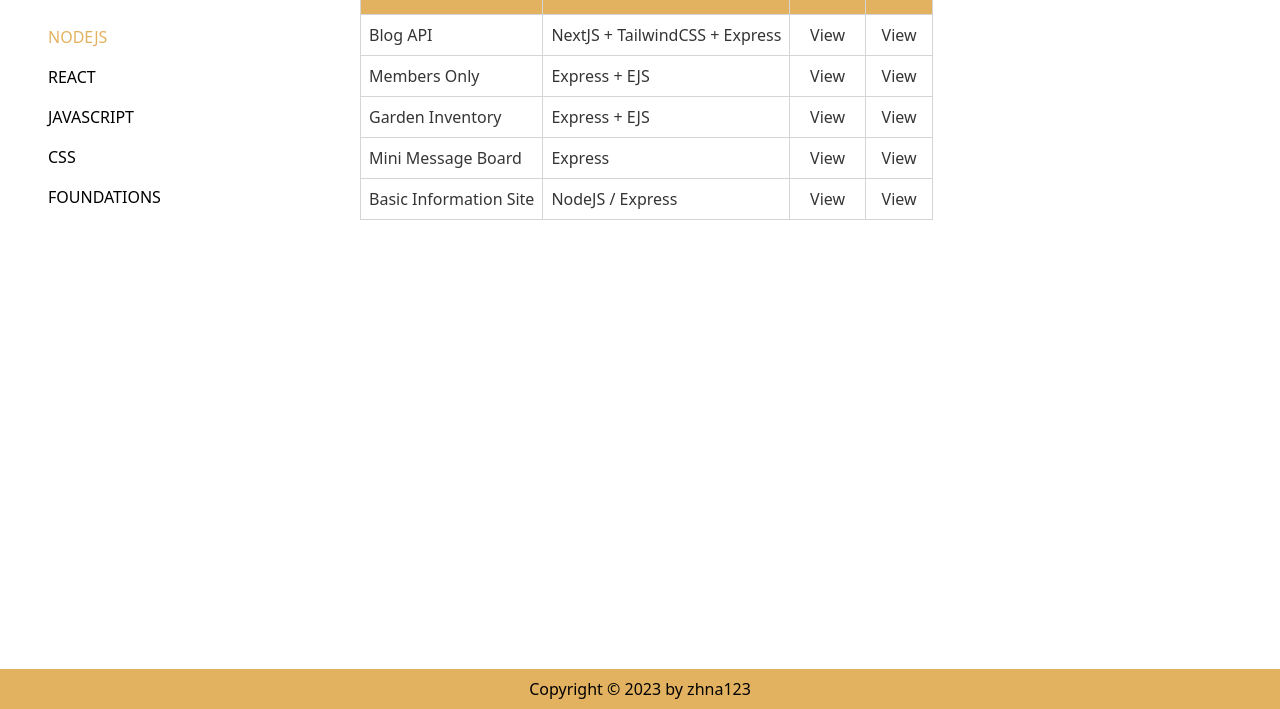
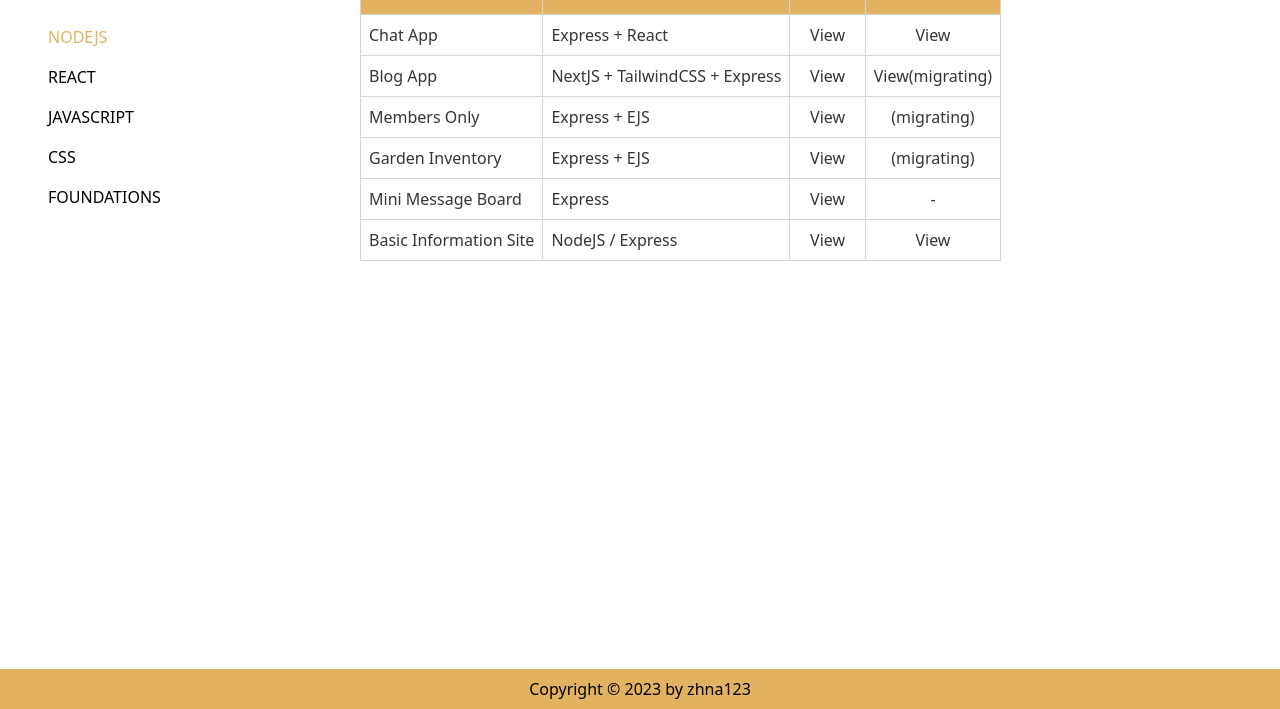
Before and after one commit to zhna123/the-odin-catalog, a website built with Vite: page index.html in a window 1280 px wide. Shown: the part 91-800 px from the top of the page. Built offline with nearby package versions, Linux system fonts and the light colour scheme.

Commit message:
added more links

```diff
--- a/index.html
+++ b/index.html
@@ -31,34 +31,40 @@
           </thead>
           <tbody>
             <tr>
-              <td class="border p-2 border-odin-gray">Blog API</td>
+              <td class="border p-2 border-odin-gray">Chat App</td>
+              <td class="hidden sm:table-cell border p-2 border-odin-gray">Express + React</td>
+              <td class="border p-2 border-odin-gray text-center hover:text-odin-gold"><a href="#">View</a></td>
+              <td class="border p-2 border-odin-gray text-center hover:text-odin-gold"><a href="#">View</a></td>
+            </tr>
+            <tr>
+              <td class="border p-2 border-odin-gray">Blog App</td>
               <td class="hidden sm:table-cell border p-2 border-odin-gray">NextJS + TailwindCSS + Express</td>
-              <td class="border p-2 border-odin-gray text-center">View</td>
-              <td class="border p-2 border-odin-gray text-center">View</td>
+              <td class="border p-2 border-odin-gray text-center hover:text-odin-gold"><a href="https://github.com/zhna123/dev-journal" target="_blank">View</a></td>
+              <td class="border p-2 border-odin-gray text-center hover:text-odin-gold"><a href="https://dev-journal-psi.vercel.app/" target="_blank">View(migrating)</a></td>
             </tr>
             <tr>
               <td class="border p-2 border-odin-gray">Members Only</td>
               <td class="hidden sm:table-cell border p-2 border-odin-gray">Express + EJS</td>
-              <td class="border p-2 border-odin-gray text-center">View</td>
-              <td class="border p-2 border-odin-gray text-center">View</td>
+              <td class="border p-2 border-odin-gray text-center hover:text-odin-gold"><a href="https://github.com/zhna123/members-only" target="_blank">View</a></td>
+              <td class="border p-2 border-odin-gray text-center">(migrating)</td>
             </tr>
             <tr>
               <td class="border p-2 border-odin-gray">Garden Inventory</td>
               <td class="hidden sm:table-cell border p-2 border-odin-gray">Express + EJS</td>
-              <td class="border p-2 border-odin-gray text-center">View</td>
-              <td class="border p-2 border-odin-gray text-center">View</td>
+              <td class="border p-2 border-odin-gray text-center hover:text-odin-gold"><a href="https://github.com/zhna123/garden-inventory" target="_blank">View</a></td>
+              <td class="border p-2 border-odin-gray text-center">(migrating)</td>
             </tr>
             <tr>
               <td class="border p-2 border-odin-gray">Mini Message Board</td>
               <td class="hidden sm:table-cell border p-2 border-odin-gray">Express</td>
-              <td class="border p-2 border-odin-gray text-center">View</td>
-              <td class="border p-2 border-odin-gray text-center">View</td>
+              <td class="border p-2 border-odin-gray text-center hover:text-odin-gold"><a href="https://github.com/zhna123/mini-message-board" target="_blank">View</a></td>
+              <td class="border p-2 border-odin-gray text-center">-</td>
             </tr>
             <tr>
               <td class="border p-2 border-odin-gray">Basic Information Site</td>
               <td class="hidden sm:table-cell border p-2 border-odin-gray">NodeJS / Express</td>
-              <td class="border p-2 border-odin-gray text-center">View</td>
-              <td class="border p-2 border-odin-gray text-center">View</td>
+              <td class="border p-2 border-odin-gray text-center hover:text-odin-gold"><a href="https://github.com/zhna123/info-site" target="_blank">View</a></td>
+              <td class="border p-2 border-odin-gray text-center hover:text-odin-gold"><a href="https://info-site.zhna123.repl.co/" target="_blank">View</a></td>
             </tr>
           </tbody>
         </table>
@@ -76,26 +82,26 @@
             <tr>
               <td class="border p-2 border-odin-gray">Where's Waldo</td>
               <td class="hidden sm:table-cell border p-2 border-odin-gray">React + Firebase</td>
-              <td class="border p-2 border-odin-gray text-center">View</td>
-              <td class="border p-2 border-odin-gray text-center">View</td>
+              <td class="border p-2 border-odin-gray text-center hover:text-odin-gold"><a href="https://github.com/zhna123/where_is_waldo" target="_blank">View</a></td>
+              <td class="border p-2 border-odin-gray text-center hover:text-odin-gold"><a href="https://where-is-waldo-b6132.web.app/" target="_blank">View</a></td>
             </tr>
             <tr>
               <td class="border p-2 border-odin-gray">Shopping Cart</td>
               <td class="hidden sm:table-cell border p-2 border-odin-gray">React</td>
-              <td class="border p-2 border-odin-gray text-center">View</td>
-              <td class="border p-2 border-odin-gray text-center">View</td>
+              <td class="border p-2 border-odin-gray text-center hover:text-odin-gold"><a href="https://github.com/zhna123/shopping-cart" target="_blank">View</a></td>
+              <td class="border p-2 border-odin-gray text-center hover:text-odin-gold"><a href="https://zhna123.github.io/shopping-cart/" target="_blank">View</a></td>
             </tr>
             <tr>
               <td class="border p-2 border-odin-gray">Memory Card</td>
               <td class="hidden sm:table-cell border p-2 border-odin-gray">React</td>
-              <td class="border p-2 border-odin-gray text-center">View</td>
-              <td class="border p-2 border-odin-gray text-center">View</td>
+              <td class="border p-2 border-odin-gray text-center hover:text-odin-gold"><a href="https://github.com/zhna123/memory-card" target="_blank">View</a></td>
+              <td class="border p-2 border-odin-gray text-center hover:text-odin-gold"><a href="https://zhna123.github.io/memory-card/" target="_blank">View</a></td>
             </tr>
             <tr>
               <td class="border p-2 border-odin-gray">CV Application</td>
               <td class="hidden sm:table-cell border p-2 border-odin-gray">React(Class Components & Functional Components)</td>
-              <td class="border p-2 border-odin-gray text-center">View</td>
-              <td class="border p-2 border-odin-gray text-center">View</td>
+              <td class="border p-2 border-odin-gray text-center hover:text-odin-gold"><a href="https://github.com/zhna123/cv-project" target="_blank">View</a></td>
+              <td class="border p-2 border-odin-gray text-center hover:text-odin-gold"><a href="https://zhna123.github.io/cv-project/" target="_blank">View</a></td>
             </tr>
           </tbody>
         </table>
```
